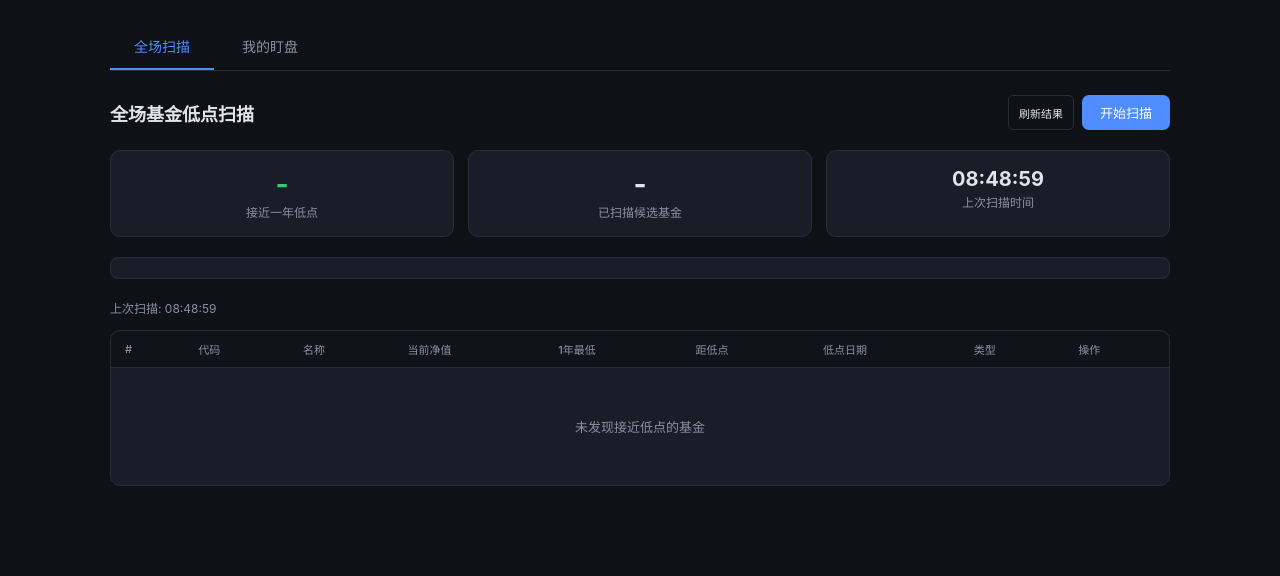
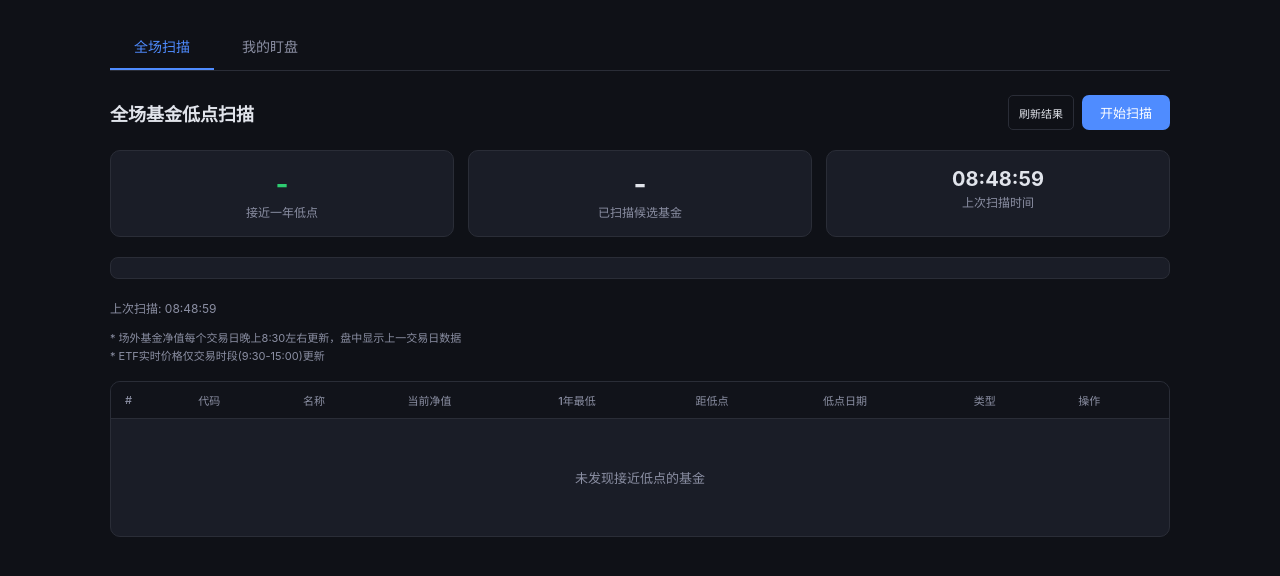
Before and after one commit to xqc-qing/fund-monitor, a Flask app: page / in a window 1280 px wide. Shown: the top 576 px of the page. Run offline with Flask 3, Linux system fonts and the light colour scheme; data that the repository does not hold is empty.

Commit message:
feat: add data freshness notice on scan tab

```diff
--- a/templates/index.html
+++ b/templates/index.html
@@ -171,6 +171,11 @@
 
     <div class="log-area" id="logArea"></div>
     <div class="scan-time" id="scanTime"></div>
+
+    <div style="font-size:11px;color:var(--muted);margin-bottom:16px;line-height:1.6">
+      * 场外基金净值每个交易日晚上8:30左右更新，盘中显示上一交易日数据<br>
+      * ETF实时价格仅交易时段(9:30-15:00)更新
+    </div>
 
     <div class="table-wrap">
       <table>
```
